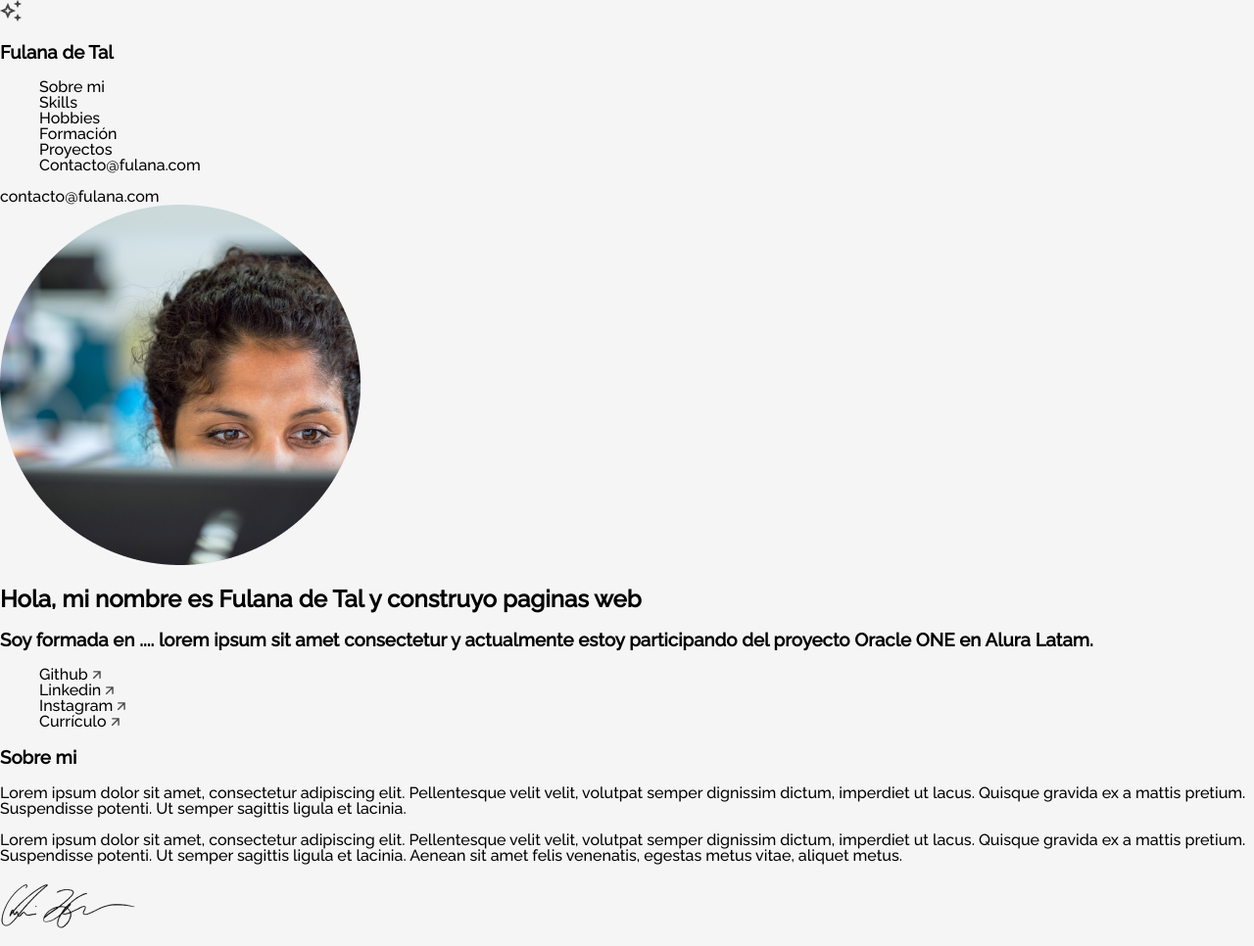
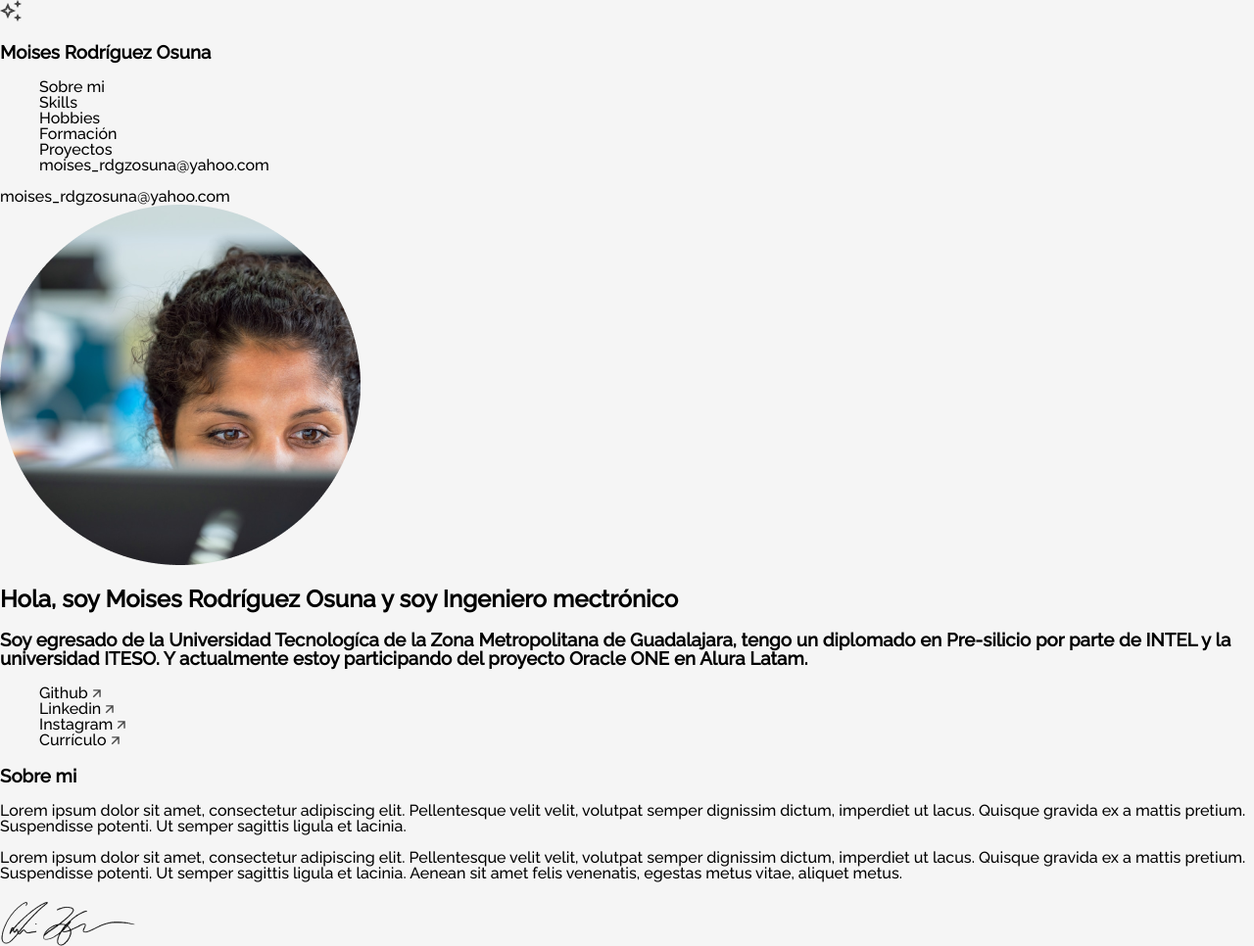
Before and after one commit to moisesroos/Trello-challenge, a plain HTML site: page index.html in a window 1280 px wide. Shown: the top 966 px of the page at 98% size. Drawn offline with Linux system fonts and the light colour scheme.

Commit message:
Update index.html

```diff
--- a/index.html
+++ b/index.html
@@ -18,7 +18,7 @@
     <section class="menu">
         <header class="menu__header">
             <img src="assets\vector.png">
-            <h3 class="menu__title">Fulana de Tal</h3>
+            <h3 class="menu__title">Moises Rodríguez Osuna</h3>
         </header>
         <nav>
             <ul class="menu__list">
@@ -27,9 +27,9 @@
                 <li class="menu__list__item"><a href="#hobbies">Hobbies</a></li>
                 <li class="menu__list__item"><a href="#formacion">Formación</a></li>
                 <li class="menu__list__item"><a href="#xp">Proyectos</a></li>
-                <li class="menu__list__item"><a href="#contacto">Contacto@fulana.com</a></li>
+                <li class="menu__list__item"><a href="#contacto">moises_rdgzosuna@yahoo.com</a></li> <!--Tu información de contacto/correo-->
             </ul>
-            <li class="menu__list__item__contato"><a href="#contacto">contacto@fulana.com</a></li>
+            <li class="menu__list__item__contato"><a href="#contacto">moises_rdgzosuna@yahoo.com</a></li>  <!--Tu información de contacto/correo-->
         </nav>
     </section>
 
@@ -38,8 +38,8 @@
         <div class="title__div">
             <img class="title__profile" src="assets\profile.png">
             <div class="title__container">
-                <h2 class="title__bio">Hola, mi nombre es Fulana de Tal y construyo paginas web</h2>
-                <h3 class="title__subsection">Soy formada en .... lorem ipsum sit amet consectetur y actualmente estoy participando del proyecto Oracle ONE en Alura Latam.</h3>
+                <h2 class="title__bio">Hola, soy Moises Rodríguez Osuna y soy Ingeniero mectrónico</h2>  <!--Tu nombre y profesion-->
+                <h3 class="title__subsection">Soy egresado de la Universidad Tecnologíca de la Zona Metropolitana de Guadalajara, tengo un diplomado en Pre-silicio por parte de INTEL y la universidad ITESO. Y actualmente estoy participando del proyecto Oracle ONE en Alura Latam.</h3> <!--Una pequeña introduccion de tus estudios-->
                 <ul class="title__network">
                      <!-- Pon los enlaces de tus redes sociales favoritas -->
                     <li class="title__network__item"><a href="">Github <img src="assets\arrow.png"> </a></li>
@@ -165,7 +165,7 @@
             <div class="academic__courses__box">
                 <ul class="academic__courses__list">
                     <!-- Pon el logotipo de la institución de formación -->
-                    <li class="academic__courses__item__img"><img src="assets\ufpr_logo.png"></li>
+                    <li class="academic__courses__item__img"><img src="assets\utzmg_logo.png"></li>
                     <li class="academic__courses__item__title"><h4>Análisis de datos</h4></li>
                     <li class="academic__courses__item__subtitle"><p>2018 - UFPR</p></li>
                 </ul>
```
